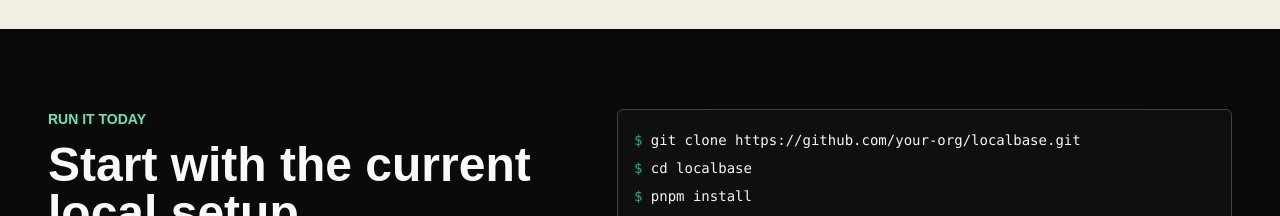
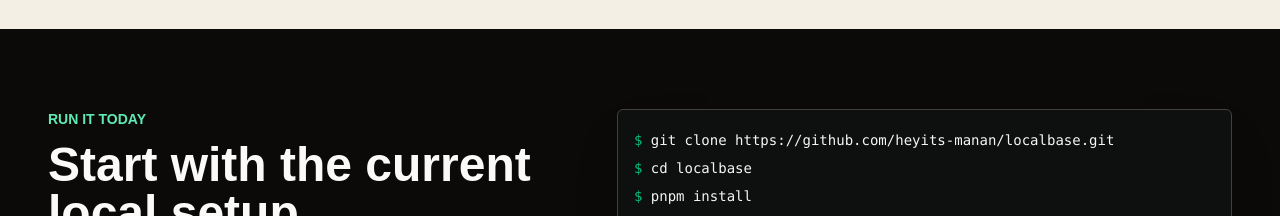
Before and after one commit to heyits-manan/localbase, a Next.js app in the folder apps/web/: page / in a window 1280 px wide. Shown: the part 1560-1776 px from the top of the page. Built offline with nearby package versions, Linux system fonts and the light colour scheme.

Commit message:
Use real repository URL on website

```diff
--- a/apps/web/app/page.tsx
+++ b/apps/web/app/page.tsx
@@ -1,5 +1,5 @@
 const setupSteps = [
-  "git clone https://github.com/your-org/localbase.git",
+  "git clone https://github.com/heyits-manan/localbase.git",
   "cd localbase",
   "pnpm install",
   "docker compose up -d postgres",
```
